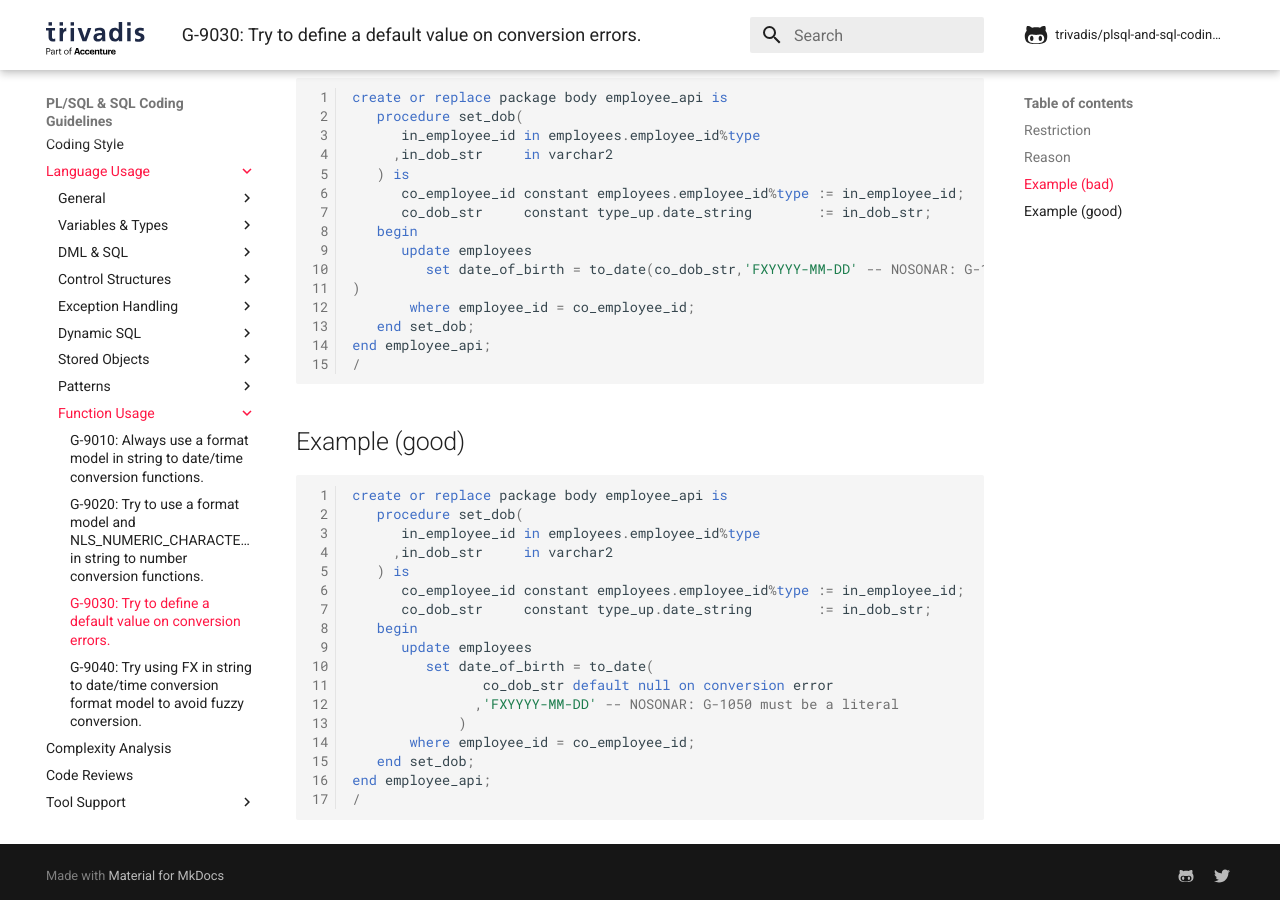
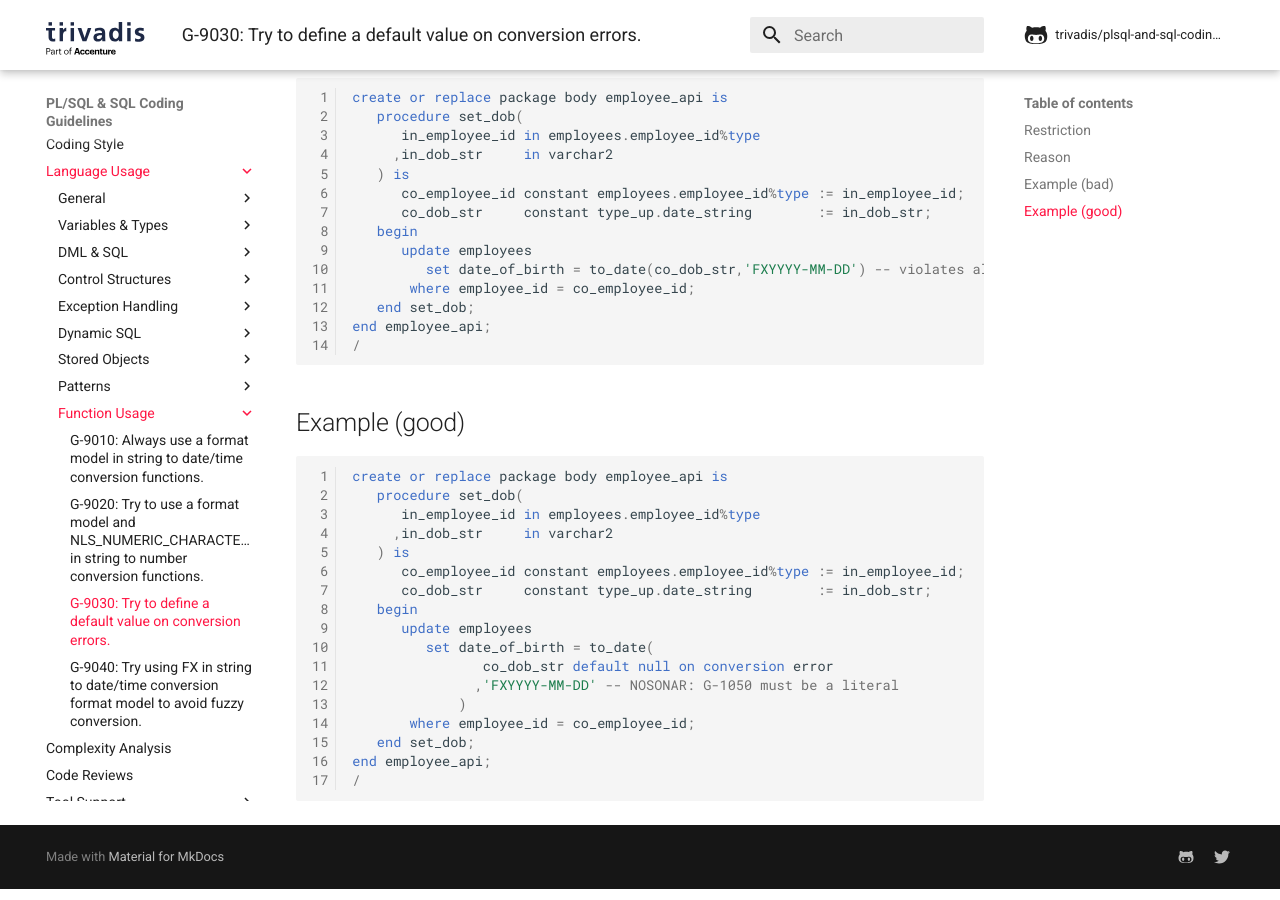
Before and after one commit to Trivadis/plsql-and-sql-coding-guidelines, an MkDocs documentation site: the page built from docs/4-language-usage/9-function-usage/g-9030.md, in a window 1280 px wide and 900 px high, scrolled down 650 px. Built offline with MkDocs 1.6.1 and Material for MkDocs 9.7.7, drawn with Linux system fonts in a browser that asks for light colours; comment, search, counter and statistics services are not loaded; the version menu is left out.

Commit message:
remove NOSONAR marker in G-9030 to not hide violation

```diff
--- a/docs/4-language-usage/9-function-usage/g-9030.md
+++ b/docs/4-language-usage/9-function-usage/g-9030.md
@@ -23,8 +23,7 @@
       co_dob_str     constant type_up.date_string        := in_dob_str;
    begin
       update employees
-         set date_of_birth = to_date(co_dob_str,'FXYYYY-MM-DD' -- NOSONAR: G-1050 must be a literal
-)
+         set date_of_birth = to_date(co_dob_str,'FXYYYY-MM-DD') -- violates also G-1050
        where employee_id = co_employee_id;
    end set_dob;
 end employee_api;
```
